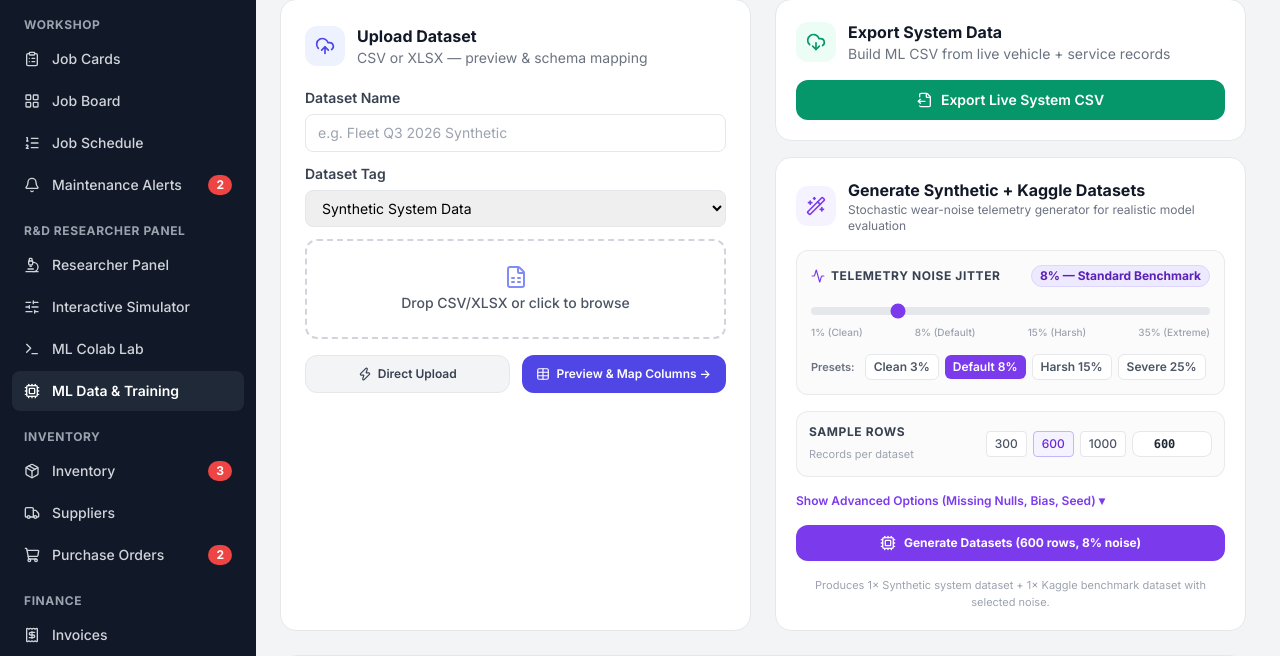
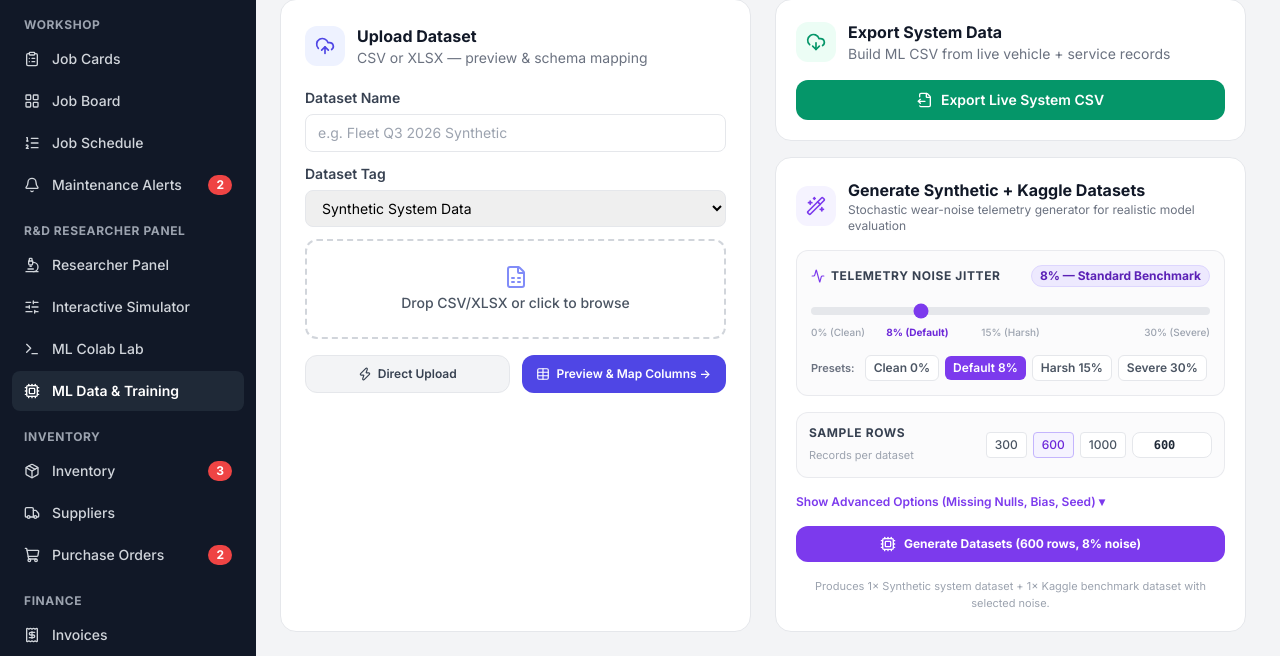
Before and after one commit to izzdzikri/vehicle-repair-fleet-system, a Laravel app: page /admin/maintenance-alerts/predictive-analytics in a window 1280 px wide. Shown: the part 354-1010 px from the top of the page. Run offline with Laravel 12, Linux system fonts and the light colour scheme; a user stored in the database is signed in; data comes from the database, SQL or seed files in the repository; some libraries are stand-ins or nearby versions.

Commit message:
fix(ui): align telemetry noise percentage scale and tick labels on dataset generator

```diff
--- a/app/Http/Controllers/PredictiveAnalyticsController.php
+++ b/app/Http/Controllers/PredictiveAnalyticsController.php
@@ -213,7 +213,10 @@ class PredictiveAnalyticsController extends Controller
         $rows = max(100, min($rows, 2000));
 
         $noise = (float) $request->input('noise', 0.08);
-        $noise = max(0.01, min($noise, 0.50));
+        if ($noise > 1.0) {
+            $noise = $noise / 100.0;
+        }
+        $noise = max(0.0, min($noise, 0.50));
 
         $missing = (float) $request->input('missing', 0.0);
         $missing = max(0.0, min($missing, 0.40));
--- a/resources/views/admin/predictive-analytics/index.blade.php
+++ b/resources/views/admin/predictive-analytics/index.blade.php
@@ -339,7 +339,7 @@
 
                 {{-- Synthetic Generator Card with Noise Selector --}}
                 <div class="bg-white rounded-2xl border border-gray-200 shadow-xs p-5"
-                     x-data="{ noise: 0.08, rows: 600, missing: 0.0, bias: 'none', seed: 42, showAdvanced: false }">
+                     x-data="{ noise: 8, rows: 600, missing: 0.0, bias: 'none', seed: 42, showAdvanced: false }">
                     <div class="flex items-center gap-3 mb-4">
                         <div class="w-10 h-10 rounded-xl bg-violet-50 flex items-center justify-center text-violet-600 shrink-0">
                             <i data-lucide="wand-sparkles" class="w-5 h-5"></i>
@@ -360,46 +360,57 @@
                                     <i data-lucide="activity" class="w-3.5 h-3.5 text-violet-600"></i>
                                     Telemetry Noise Jitter
                                 </label>
-                                <span class="text-xs font-bold px-2 py-0.5 rounded-full"
-                                      :class="noise <= 0.05 ? 'bg-emerald-100 text-emerald-800 border border-emerald-200' : (noise <= 0.10 ? 'bg-violet-100 text-violet-800 border border-violet-200' : (noise <= 0.18 ? 'bg-amber-100 text-amber-800 border border-amber-200' : 'bg-rose-100 text-rose-800 border border-rose-200'))"
-                                      x-text="Math.round(noise * 100) + '% — ' + (noise <= 0.05 ? 'Clean Sensor' : (noise <= 0.10 ? 'Standard Benchmark' : (noise <= 0.18 ? 'Harsh Vibration' : 'Severe Noise')))">
+                                <span class="text-xs font-bold px-2 py-0.5 rounded-full transition"
+                                      :class="noise <= 3 ? 'bg-emerald-100 text-emerald-800 border border-emerald-200' : (noise <= 10 ? 'bg-violet-100 text-violet-800 border border-violet-200' : (noise <= 18 ? 'bg-amber-100 text-amber-800 border border-amber-200' : 'bg-rose-100 text-rose-800 border border-rose-200'))"
+                                      x-text="noise + '% — ' + (noise <= 3 ? 'Clean Sensor' : (noise <= 10 ? 'Standard Benchmark' : (noise <= 18 ? 'Harsh Vibration' : 'Severe Noise')))">
                                 </span>
                             </div>
 
                             {{-- Range Slider --}}
                             <div>
-                                <input type="range" min="0.01" max="0.35" step="0.01" x-model.number="noise" name="noise"
+                                <input type="range" min="0" max="30" step="1" x-model.number="noise"
                                        class="w-full h-2 bg-gray-200 rounded-lg appearance-none cursor-pointer accent-violet-600">
-                                <div class="flex justify-between text-[10px] text-gray-400 font-medium mt-1">
-                                    <span>1% (Clean)</span>
-                                    <span>8% (Default)</span>
-                                    <span>15% (Harsh)</span>
-                                    <span>35% (Extreme)</span>
+                                <input type="hidden" name="noise" :value="(noise / 100).toFixed(2)">
+                                <div class="relative h-4 text-[10px] text-gray-400 font-medium mt-1 select-none">
+                                    <span class="absolute left-0 cursor-pointer hover:text-violet-600 transition"
+                                          :class="noise === 0 ? 'text-violet-700 font-bold' : ''"
+                                          @click="noise = 0">0% (Clean)</span>
+                                    <span class="absolute -translate-x-1/2 cursor-pointer hover:text-violet-600 transition"
+                                          style="left: 26.67%"
+                                          :class="noise === 8 ? 'text-violet-700 font-bold' : ''"
+                                          @click="noise = 8">8% (Default)</span>
+                                    <span class="absolute -translate-x-1/2 cursor-pointer hover:text-violet-600 transition"
+                                          style="left: 50%"
+                                          :class="noise === 15 ? 'text-violet-700 font-bold' : ''"
+                                          @click="noise = 15">15% (Harsh)</span>
+                                    <span class="absolute right-0 cursor-pointer hover:text-violet-600 transition"
+                                          :class="noise === 30 ? 'text-violet-700 font-bold' : ''"
+                                          @click="noise = 30">30% (Severe)</span>
                                 </div>
                             </div>
 
                             {{-- Quick Preset Pills --}}
                             <div class="flex items-center gap-1.5 pt-1 flex-wrap">
                                 <span class="text-[11px] font-semibold text-gray-500 mr-1">Presets:</span>
-                                <button type="button" @click="noise = 0.03"
+                                <button type="button" @click="noise = 0"
                                         class="px-2 py-1 rounded-md text-xs font-semibold transition"
-                                        :class="noise === 0.03 ? 'bg-violet-600 text-white shadow-xs' : 'bg-white border border-gray-200 text-gray-600 hover:bg-gray-100'">
-                                    Clean 3%
+                                        :class="noise === 0 ? 'bg-violet-600 text-white shadow-xs' : 'bg-white border border-gray-200 text-gray-600 hover:bg-gray-100'">
+                                    Clean 0%
                                 </button>
-                                <button type="button" @click="noise = 0.08"
+                                <button type="button" @click="noise = 8"
                                         class="px-2 py-1 rounded-md text-xs font-semibold transition"
-                                        :class="noise === 0.08 ? 'bg-violet-600 text-white shadow-xs' : 'bg-white border border-gray-200 text-gray-600 hover:bg-gray-100'">
+                                        :class="noise === 8 ? 'bg-violet-600 text-white shadow-xs' : 'bg-white border border-gray-200 text-gray-600 hover:bg-gray-100'">
                                     Default 8%
                                 </button>
-                                <button type="button" @click="noise = 0.15"
+                                <button type="button" @click="noise = 15"
                                         class="px-2 py-1 rounded-md text-xs font-semibold transition"
-                                        :class="noise === 0.15 ? 'bg-violet-600 text-white shadow-xs' : 'bg-white border border-gray-200 text-gray-600 hover:bg-gray-100'">
+                                        :class="noise === 15 ? 'bg-violet-600 text-white shadow-xs' : 'bg-white border border-gray-200 text-gray-600 hover:bg-gray-100'">
                                     Harsh 15%
                                 </button>
-                                <button type="button" @click="noise = 0.25"
+                                <button type="button" @click="noise = 30"
                                         class="px-2 py-1 rounded-md text-xs font-semibold transition"
-                                        :class="noise === 0.25 ? 'bg-violet-600 text-white shadow-xs' : 'bg-white border border-gray-200 text-gray-600 hover:bg-gray-100'">
-                                    Severe 25%
+                                        :class="noise === 30 ? 'bg-violet-600 text-white shadow-xs' : 'bg-white border border-gray-200 text-gray-600 hover:bg-gray-100'">
+                                    Severe 30%
                                 </button>
                             </div>
                         </div>
@@ -472,7 +483,7 @@
                         <button type="submit"
                                 class="w-full bg-violet-600 hover:bg-violet-700 text-white font-bold text-xs py-2.5 rounded-xl transition flex items-center justify-center gap-2 shadow-xs">
                             <i data-lucide="cpu" class="w-4 h-4"></i>
-                            <span>Generate Datasets (<span x-text="rows"></span> rows, <span x-text="Math.round(noise * 100) + '% noise'"></span>)</span>
+                            <span>Generate Datasets (<span x-text="rows"></span> rows, <span x-text="noise + '% noise'"></span>)</span>
                         </button>
                         <p class="text-[11px] text-gray-400 text-center">
                             Produces 1&times; Synthetic system dataset + 1&times; Kaggle benchmark dataset with selected noise.
```
